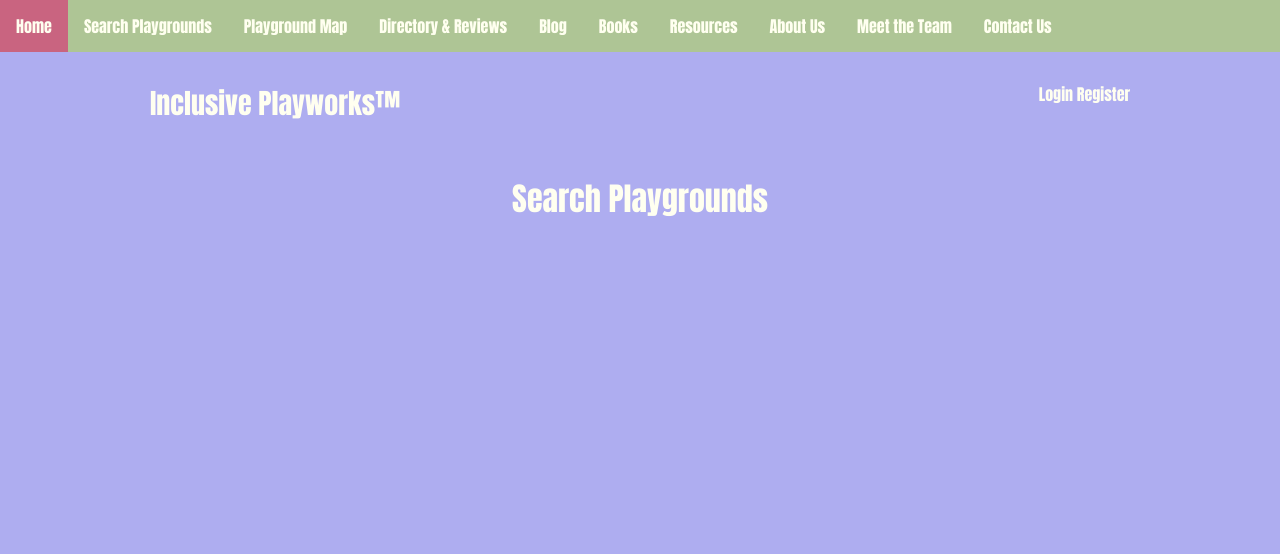
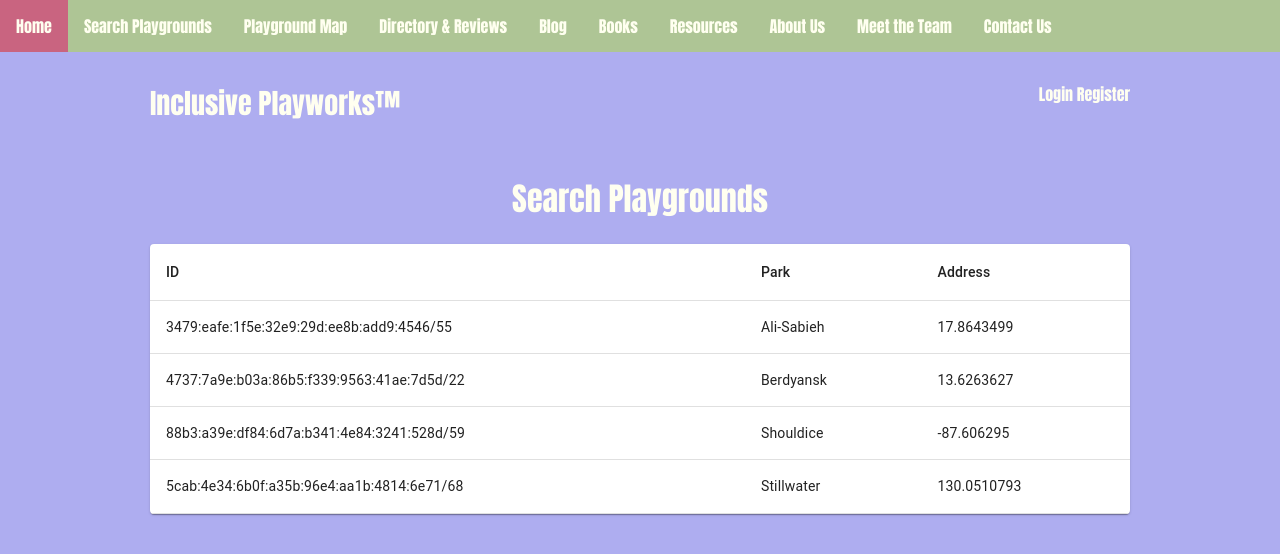
Before and after one commit to htntang/everychildplays, a React (Create React App) app in the folder client/: page /search in a window 1280 px wide. Shown: the top 554 px of the page. Built offline with nearby package versions, Linux system fonts and the light colour scheme.

Commit message:
added a table to /search

```diff
--- a/client/package.json
+++ b/client/package.json
@@ -12,6 +12,7 @@
     "@testing-library/user-event": "^13.5.0",
     "axios": "^1.3.5",
     "mapbox-gl": "^1.13.3",
+    "material-table": "^2.0.3",
     "react": "^18.2.0",
     "react-dom": "^18.2.0",
     "react-map-gl": "^7.0.23",
--- /dev/null
+++ b/client/src/Components/MuiTable.tsx
@@ -0,0 +1,45 @@
+import TableContainer from '@mui/material/TableContainer';
+import Table from '@mui/material/Table';
+import TableHead from '@mui/material/TableHead';
+import TableBody from '@mui/material/TableBody';
+import TableRow from '@mui/material/TableRow';
+import TableCell from '@mui/material/TableCell';
+import Paper from '@mui/material/Paper';
+import React from 'react';
+
+export const MuiTable = () => {
+    return(
+    <TableContainer component={Paper}>
+        <Table aria-label='simple-table'>
+            <TableHead>
+            <TableRow>
+            <TableCell>ID</TableCell>
+            <TableCell>Park</TableCell>
+            <TableCell>Address</TableCell>
+            </TableRow>
+            </TableHead>
+            {
+                tableData.map(row => (
+                    <TableRow
+                    key = {row.id}
+                    sx = {{ '&:last-child td, &:last-child th' : {border:0} }}
+                    >
+                        <TableCell>{row.id}</TableCell>
+                        <TableCell>{row.playground}</TableCell>
+                        <TableCell>{row.address}</TableCell>
+                    </TableRow>
+                ))
+            }
+            <TableBody></TableBody>
+        </Table>
+    </TableContainer>
+    )
+}
+
+const tableData =
+[
+    {"id":"3479:eafe:1f5e:32e9:29d:ee8b:add9:4546/55","playground":"Ali-Sabieh","address":17.8643499},
+    {"id":"4737:7a9e:b03a:86b5:f339:9563:41ae:7d5d/22","playground":"Berdyansk","address":13.6263627},
+    {"id":"88b3:a39e:df84:6d7a:b341:4e84:3241:528d/59","playground":"Shouldice","address":-87.606295},
+    {"id":"5cab:4e34:6b0f:a35b:96e4:aa1b:4814:6e71/68","playground":"Stillwater","address":130.0510793}
+]
--- a/client/src/Pages/SearchPlaygrounds.js
+++ b/client/src/Pages/SearchPlaygrounds.js
@@ -1,5 +1,11 @@
+import { MuiTable } from "../Components/MuiTable.tsx";
+
 export default function SearchPlaygrounds() {
     return(
+        <>
         <h1>Search Playgrounds</h1>
+
+        <MuiTable />
+        </>
     );
 }
```
Also changed, not shown: 1 other file (tests, documents, lock files or other folders).
